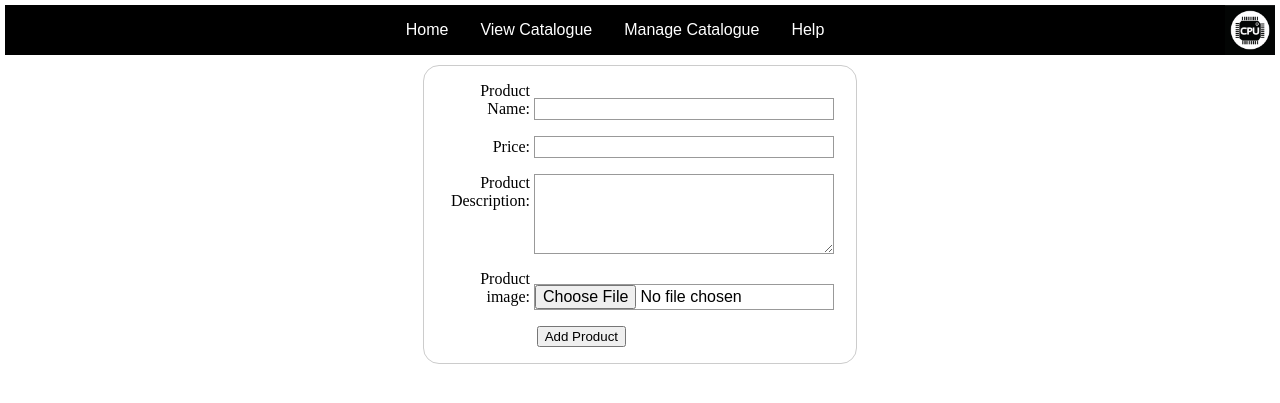
After one commit to vKhar/WebApp, a Flask app: page /add in a window 1280 px wide. The commit adds this page. Shown: the top 403 px of the page. Run offline with Flask 2, Linux system fonts and the light colour scheme.

Commit message:
upload file image and append form data to list of dicts

```diff
--- a/app.py
+++ b/app.py
@@ -1,5 +1,6 @@
-from flask import Flask,render_template,json
+from flask import Flask,render_template,json,request,jsonify
 import os
+import copy
 
 app = Flask("__name__")
 json_file_path=os.path.join(app.root_path,"static",'data.json')
@@ -9,5 +10,23 @@ product_list = json.load(open(json_file_path))
 def root():
     return render_template("products.html",data=product_list)
 
+@app.route('/add',methods = ['POST', 'GET'])
+def add_product():
+    global product_list
+    if request.method == 'POST':
+        f=request.files["image"]
+        result={"name":request.form["name"],
+                "description":request.form["description"],
+                "price":float(request.form["price"]),
+                "image":"images/"+f.filename
+               }
+        upload_file_path=os.path.join(app.root_path,"static","images",f.filename)
+        f.save(upload_file_path)
+        product_list.append(result)
+        #return (jsonify(result))
+        return render_template("products.html",data=product_list)
+    else:
+        return render_template("product_frm.html",result = None)
+
 if __name__ == "__main__":
     app.run(debug=True)
--- a/static/products.css
+++ b/static/products.css
@@ -78,14 +78,23 @@ body {
     list-style: none;
     padding:0;
 }
-.menu li{
+.menu li {
     padding: 1em 1em;
     font-family: Arial;
     font-size: 1em;
+    color: white;
 }
 .menu li:hover {
         background-color: dimgrey;
 }
+.menu a {
+    padding: 0 0;
+    font-family: Arial;
+    font-size: 1em;
+    color: white;
+    text-decoration: none;
+}
+
 
 
 
@@ -115,7 +124,7 @@ body {
             display:block;
     }
 
-    .menu li {
+    .menu li,a {
         padding: 0 0.25em;
         font-family: Arial;
         font-size: 1em;
--- /dev/null
+++ b/templates/header.html
@@ -0,0 +1,9 @@
+    <img id="logo" src="/static/images/logo.jpg" />
+    <div class="menu">
+        <ul>
+            <li>Home</li>
+            <li><a href="{{ url_for('root')}}">View Catalogue</a></li>
+            <li><a href="{{ url_for('add_product')}}">Manage Catalogue</a></li>
+            <li>Help</li>
+        </ul>
+    </div>
--- /dev/null
+++ b/templates/product_frm.html
@@ -0,0 +1,85 @@
+<!DOCTYPE html>
+
+<html lang="en">
+<head>
+    <meta charset="utf-8" />
+    <title>Add product</title>
+    <link rel="stylesheet" href="/static/products.css" />
+    <link rel="shortcut icon" href="/static/images/favicon.ico" type="image/x-icon">
+    <style>
+        form {
+            /* Just to center the form on the page */
+            margin: 10px auto;
+            width: 400px;
+            /* To see the outline of the form */
+            padding: 1em;
+            border: 1px solid #CCC;
+            border-radius: 1em;
+        }
+        form div + div {
+            margin-top: 1em;
+        }
+        label {
+            /* To make sure that all labels have the same size and are properly aligned */
+            display: inline-block;
+            width: 90px;
+            text-align: right;
+        }
+        input, textarea {
+            /* To make sure that all text fields have the same font settings
+     By default, textareas have a monospace font */
+            font: 1em sans-serif;
+            /* To give the same size to all text fields */
+            width: 300px;
+            box-sizing: border-box;
+            /* To harmonize the look & feel of text field border */
+            border: 1px solid #999;
+        }
+
+        input:focus, textarea:focus {
+            /* To give a little highlight on active elements */
+            border-color: #000;
+        }
+        textarea {
+            /* To properly align multiline text fields with their labels */
+            vertical-align: top;
+            /* To give enough room to type some text */
+            height: 5em;
+        }
+        .button {
+            /* To position the buttons to the same position of the text fields */
+            padding-left: 90px; /* same size as the label elements */
+        }
+        button {
+            /* This extra margin represent roughly the same space as the space
+     between the labels and their text fields */
+            margin-left: .5em;
+        }
+    </style>
+</head>
+<body>
+    {% include 'header.html' %}
+    <form action="#" method="post" enctype = "multipart/form-data">
+        <div>
+            <label for="name">Product Name:</label>
+            <input type="text" id="name" name="name">
+        </div>
+        <div>
+            <label for="price">Price:</label>
+            <input type="number" step="0.10" id="price" name="price">
+        </div>
+        <div>
+            <label for="description">Product Description:</label>
+            <textarea id="description" name="description"></textarea>
+        </div>
+        <div>
+            <label for="image">Product image:</label>
+            <input type="file" id="image" name="image">
+        </div>
+        <div class="button">
+            <button type="submit">Add Product</button>
+        </div>
+    </form>
+
+</body>
+</html>
```
Also changed, not shown: templates/products.html (+2 -10 lines), static/images/Validator.png (added), static/images/rx4640.gif (added).
